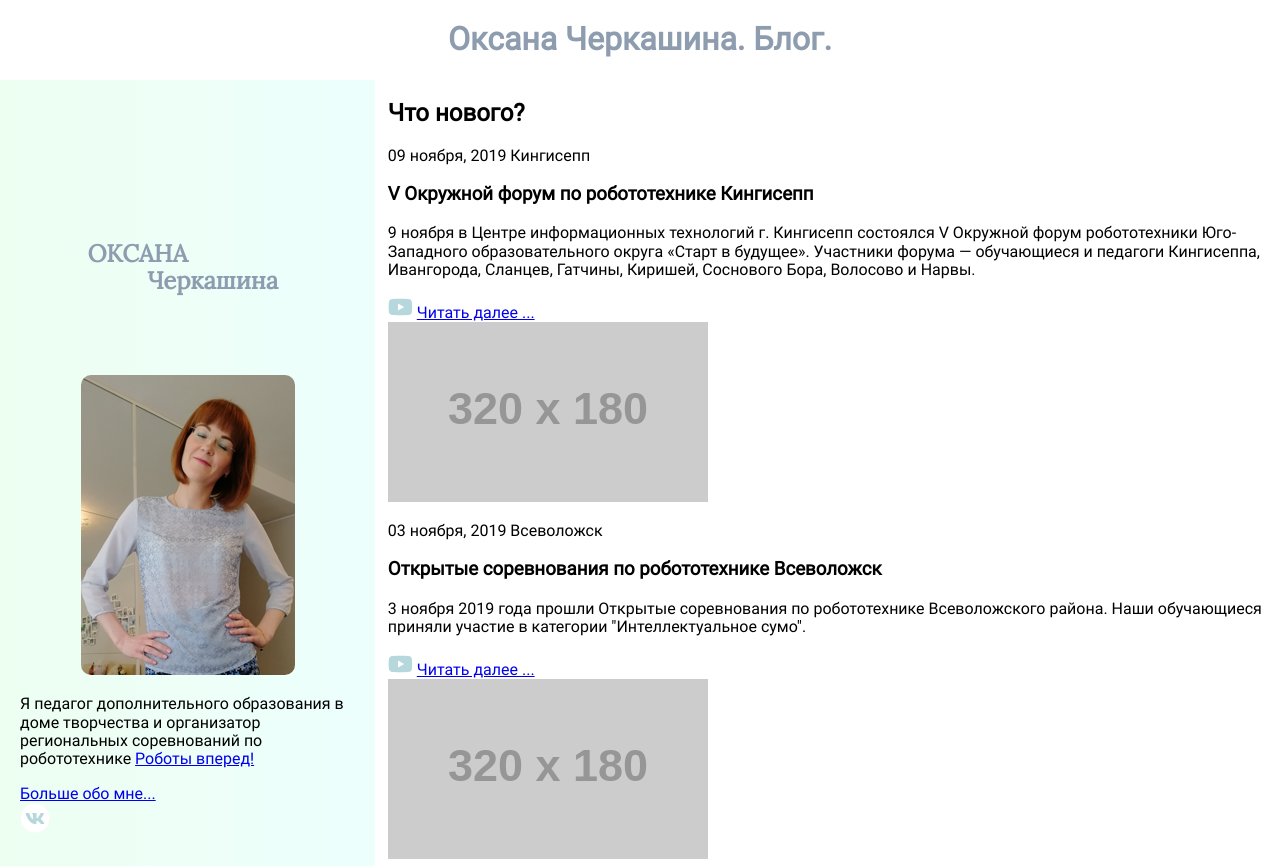
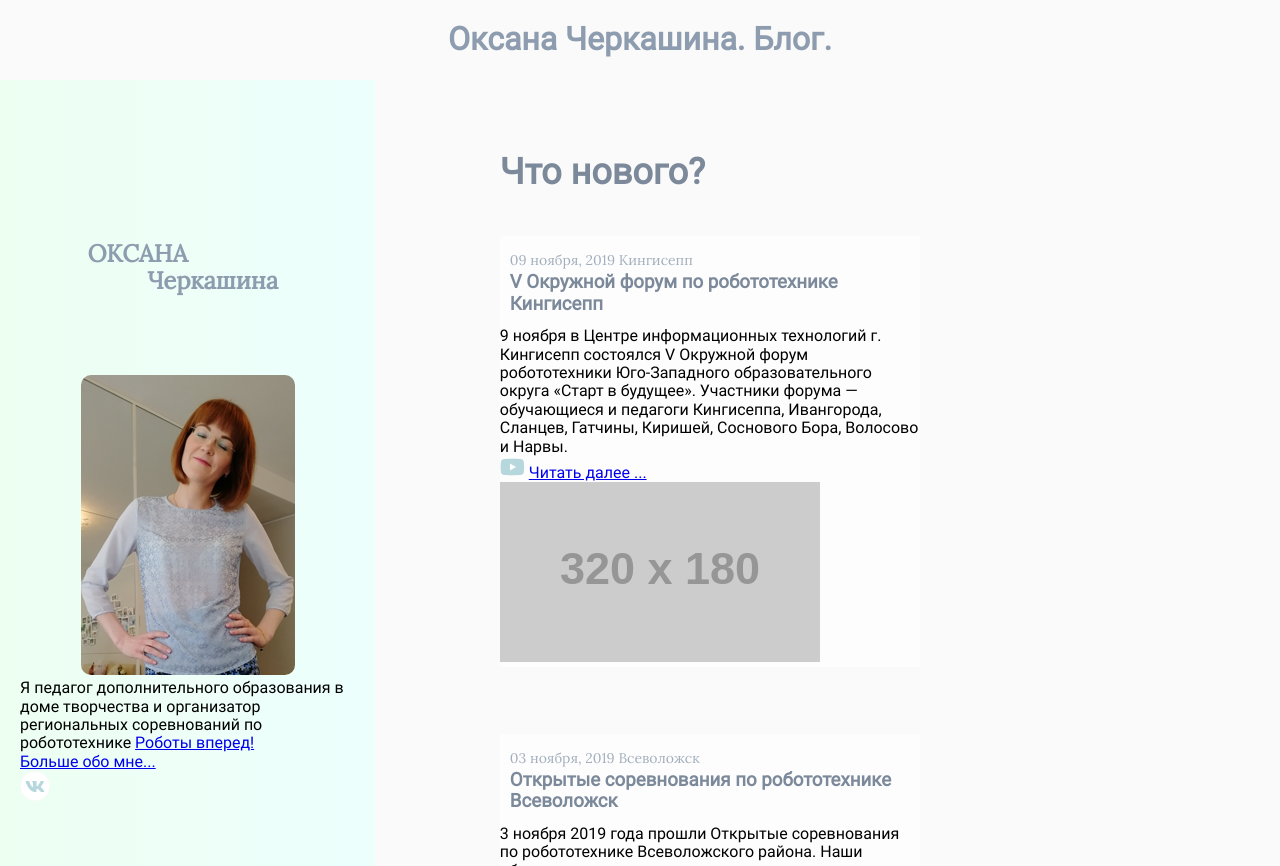
Before and after one commit to burik84/okbur, a website: page src/index.html in a window 1280 px wide. Shown: the top 866 px of the page. Drawn offline with nearby package versions, Linux system fonts and the light colour scheme; files that its build step writes are made by us from their sources; placeholder pictures from the web are drawn by us.

Commit message:
Верстка основного тела и карточек

```diff
--- a/src/index.html
+++ b/src/index.html
@@ -31,7 +31,8 @@
 
     </aside>
     <main class="main">
-      <h2 class="main__title">Что нового?</h2>
+      <h2 class="main-title">Что нового?</h2>
+      <div class="cards">
         <article class="card">
           <div class="card-time">
             <p class="card-time__title">09 ноября, 2019 Кингисепп</p>
@@ -89,6 +90,9 @@
           <!-- /.card__links links -->
           <img src="https://via.placeholder.com/320x180" alt="Логотип соревнования">
         </article>
+      </div>
+      <!-- /.cards -->
+
     </main>
     <footer class="footer">
       <div class="copy">
--- a/src/scss/blocks/_main.scss
+++ b/src/scss/blocks/_main.scss
@@ -0,0 +1,44 @@
+.main {
+  padding-top: 72px;
+  padding-left: 112px;
+
+  &-title {
+    color: $color-textDark;
+    font-size: 36px;
+    margin-bottom: 43px;
+  }
+}
+
+.cards {
+  display: flex;
+  flex-direction: row;
+  flex-wrap: wrap;
+}
+
+.card {
+  background-color: $color-card;
+  width: 420px;
+  margin-right: 54px;
+  margin-bottom: 67px;
+
+  &:nth-child(even) {
+    margin-right: 0;
+  }
+
+  &-time {
+    font-family: $font-title;
+    font-size: 14px;
+    color: $color-textTitle;
+    margin: 16px auto 4px;
+
+    &__title {
+      padding-left: 10px;
+    }
+  }
+
+  &__title {
+    color: $color-textDark;
+    margin-bottom: 12px;
+    padding-left: 10px;
+  }
+}
--- a/src/scss/style.scss
+++ b/src/scss/style.scss
@@ -2,8 +2,17 @@
 @import 'utils/font';
 @import 'utils/var';
 
+*,
+*::after,
+*::before {
+  margin: 0;
+  padding: 0;
+  box-sizing: border-box;
+}
+
 body {
   font-family: $font-stackAdd;
+  background-color: $color-background;
 }
 // .header {
 //   visibility: hidden;
@@ -12,4 +21,5 @@ body {
 // }
 @import 'utils/grid';
 @import 'blocks/sidebar';
+@import 'blocks/main';
 @import 'blocks/footer';
```
Lines whose indentation alone changed are shown as unchanged.
